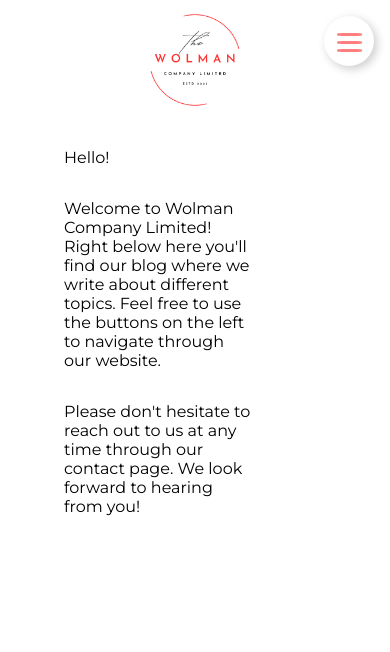
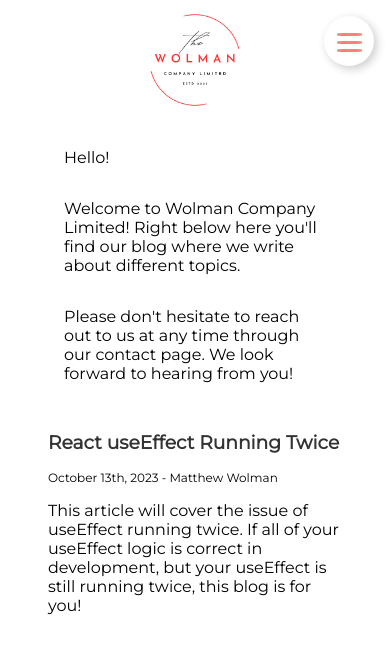
Before and after one commit to MWolman1990/wolman-company-limited, a React (Create React App) app: page / in a window 390 px wide. Shown: the top 652 px of the page. Built offline with nearby package versions, Linux system fonts and the light colour scheme; a web font is replaced by a local one.

Commit message:
Added first blog, loader and useLoaderData

```diff
--- /dev/null
+++ b/src/Article.js
@@ -0,0 +1,25 @@
+import React from 'react'
+import { useLoaderData, useNavigate } from 'react-router-dom'
+import './article.css'
+
+const Article = (props) => {
+    const article = useLoaderData()
+    const navigate = useNavigate()
+    console.log()
+    return (
+        <div id="article-container">
+            <span className="go-back-button" onClick={() => navigate(-1)}>Go back</span>
+            <div className="article-header">
+                {article.title}
+            </div>
+            <div className="article-meta">
+                {article.meta.date} - {article.meta.author}
+            </div>
+            <div className="article-data">
+                {article.data.split('\n').map((par) => <p style={{ padding: '0', marginBottom: '1rem'}}>{par}</p>)}
+            </div>
+        </div>
+    )
+}
+
+export default Article
--- /dev/null
+++ b/src/Blog.js
@@ -0,0 +1,22 @@
+import React from 'react'
+import { Link } from 'react-router-dom'
+
+const Blog = (props) => {
+    return (
+        <div id="blogs-container">
+            <div className="blog-card">
+                <div className="blog-header">
+                    <Link to={`blog/${props.props.id}`}><h3>{props.props.title}</h3></Link>
+                </div>
+                <div className="blog-meta">
+                    {props.props.meta.date} - {props.props.meta.author}
+                </div>
+                <div className="blog-data">
+                    {props.props.intro}
+                </div>
+            </div>
+        </div>
+    )
+}
+
+export default Blog
--- a/src/Header.js
+++ b/src/Header.js
@@ -2,7 +2,6 @@
 import logo from './images/wolman.png'
 
 const Header = () => {
-    console.log(window.innerWidth)
     return (
         <div id="header">
             <div id="title">Wolman Company Limited</div>
--- a/src/Viewport.js
+++ b/src/Viewport.js
@@ -1,13 +1,29 @@
-import React from 'react'
+import React, { useState, useEffect } from 'react'
+import './blogs.css'
+import Blog from './Blog'
+import getBlogs from './loaders/getBlogs'
 
 const Viewport = () => {
-   return (
+    const [blogs, setBlogs] = useState([])
+
+    useEffect(() => {
+        const newBlogs = getBlogs()
+        setBlogs(newBlogs)
+    }, [])
+
+    return (
     <div className="viewport">
         <div id="intro">
             <p>Hello!</p>
-            <p>Welcome to Wolman Company Limited! Right below here you'll find our blog where we write about different topics. Feel free to use the buttons on the left to navigate through our website.</p>
+            <p>Welcome to Wolman Company Limited! Right below here you'll find our blog where we write about different topics.</p>
             <p>Please don't hesitate to reach out to us at any time through our contact page. We look forward to hearing from you!</p>
         </div>
+        {
+            blogs.length > 0 &&
+            blogs.map((blog) => {
+                return <Blog props={blog}/>
+            })
+        }
     </div>
    )
 }
--- /dev/null
+++ b/src/article.css
@@ -0,0 +1,24 @@
+.article-header {
+    font-size: 2rem;
+    color: red;
+}
+
+.article-meta {
+    font-size: 1rem;
+    color: #aaa;
+}
+
+.article-data {
+    font-size: 1.25rem;
+}
+
+#article-container {
+    padding: 1rem;
+    width: 80%;
+}
+
+@media only screen and (max-width: 600px) {
+    #article-container {
+        width: 100%
+    }
+}
--- /dev/null
+++ b/src/blogs.css
@@ -0,0 +1,29 @@
+#blogs-container {
+    display: flex;
+    flex-direction: column;
+}
+
+.blog-card {
+    width: 60%;
+}
+
+#blogs-container * {
+    padding: 0;
+}
+
+.blog-header {
+    color: blue;
+}
+
+.blog-meta {
+    padding: 0;
+    margin-top: 1rem;
+    margin-bottom: 1rem;
+    font-size: .75rem;
+}
+
+@media only screen and (max-width: 600px) {
+    .blog-card {
+        width: 100%;
+    }
+}
--- /dev/null
+++ b/src/blogs/blogs.js
@@ -0,0 +1,18 @@
+const blogs = [
+    {
+        id: 0,
+        title: 'React useEffect Running Twice',
+        meta: {
+            date: 'October 13th, 2023',
+            author: 'Matthew Wolman'
+        },
+        intro: 'This article will cover the issue of useEffect running twice. If all of your useEffect logic is correct in development, but your useEffect is still running twice, this blog is for you!',
+        data: `Lorem ipsum dolor sit amet, consectetur adipiscing elit, sed do eiusmod tempor incididunt ut labore et dolore magna aliqua. Donec enim diam vulputate ut pharetra sit amet. Velit ut tortor pretium viverra suspendisse potenti nullam ac tortor. Urna cursus eget nunc scelerisque viverra mauris in aliquam sem. Purus semper eget duis at tellus at urna. Semper feugiat nibh sed pulvinar proin gravida. Habitant morbi tristique senectus et netus et. Id neque aliquam vestibulum morbi blandit. Nisl vel pretium lectus quam id. Elit sed vulputate mi sit amet mauris commodo quis. Maecenas pharetra convallis posuere morbi leo urna molestie at elementum. Lobortis mattis aliquam faucibus purus.
+
+                Et magnis dis parturient montes. Viverra ipsum nunc aliquet bibendum enim facilisis gravida neque convallis. Non pulvinar neque laoreet suspendisse interdum consectetur libero. Nisi scelerisque eu ultrices vitae. Ornare aenean euismod elementum nisi. Purus in mollis nunc sed id semper risus in. Molestie a iaculis at erat pellentesque adipiscing commodo. Magna fringilla urna porttitor rhoncus dolor purus non enim praesent. Vel risus commodo viverra maecenas accumsan lacus vel facilisis. Erat nam at lectus urna duis convallis convallis. Hac habitasse platea dictumst vestibulum rhoncus est. Sed viverra tellus in hac. Nulla pellentesque dignissim enim sit. Leo a diam sollicitudin tempor id.
+
+                Tempus urna et pharetra pharetra massa massa ultricies mi quis. Faucibus ornare suspendisse sed nisi lacus sed viverra tellus in. Vel quam elementum pulvinar etiam non quam lacus. Molestie a iaculis at erat pellentesque adipiscing commodo. Cursus sit amet dictum sit amet justo donec. Quam viverra orci sagittis eu volutpat. Morbi blandit cursus risus at ultrices mi tempus imperdiet nulla. Urna neque viverra justo nec ultrices dui sapien. Ipsum consequat nisl vel pretium lectus quam id leo. Id semper risus in hendrerit gravida rutrum quisque non tellus. Sed ullamcorper morbi tincidunt ornare massa eget. Facilisis sed odio morbi quis commodo. Egestas congue quisque egestas diam in. Nunc pulvinar sapien et ligula ullamcorper malesuada proin libero nunc.`
+    }
+]
+
+export default blogs
--- a/src/index.css
+++ b/src/index.css
@@ -89,7 +89,25 @@
     display: none;
 }
 
+.go-back-button {
+    padding: 0;
+    font-size: .75rem;
+}
+
+.go-back-button:hover {
+    cursor: pointer;
+}
+
 @media only screen and (max-width: 600px) {
+    .viewport {
+        width: 100%;
+    }
+
+    #content {
+        display: block;
+        width: 100%;
+    }
+
     #title {
         display: none;
     }
@@ -107,7 +125,7 @@
     }
 
     .float-menu {
-        position: absolute;
+        position: fixed;
         right: 1rem;
         top: 1rem;
         border-radius: 50%;
--- a/src/index.js
+++ b/src/index.js
@@ -9,6 +9,8 @@
 import Viewport from './Viewport'
 import About from './About'
 import Services from './Services.js'
+import getBlog from './loaders/getBlog.js'
+import Article from './Article.js'
 
 const router = createBrowserRouter([
   {
@@ -26,7 +28,15 @@
       {
         path: 'services',
         element: <Services/>
+      },
+      {
+        path: 'blog/:id',
+        element: <Article/>,
+        loader: async ({ params }) => {
+          return getBlog(params.id)
+        }
       }
+
     ]
   },
 
--- /dev/null
+++ b/src/loaders/getBlog.js
@@ -0,0 +1,7 @@
+import blogs from '../blogs/blogs'
+
+function getBlog(params) {
+    return blogs[params]
+}
+
+export default getBlog
--- /dev/null
+++ b/src/loaders/getBlogs.js
@@ -0,0 +1,7 @@
+import blogs from '../blogs/blogs'
+
+function getBlogs() {
+    return blogs
+}
+
+export default getBlogs
```
